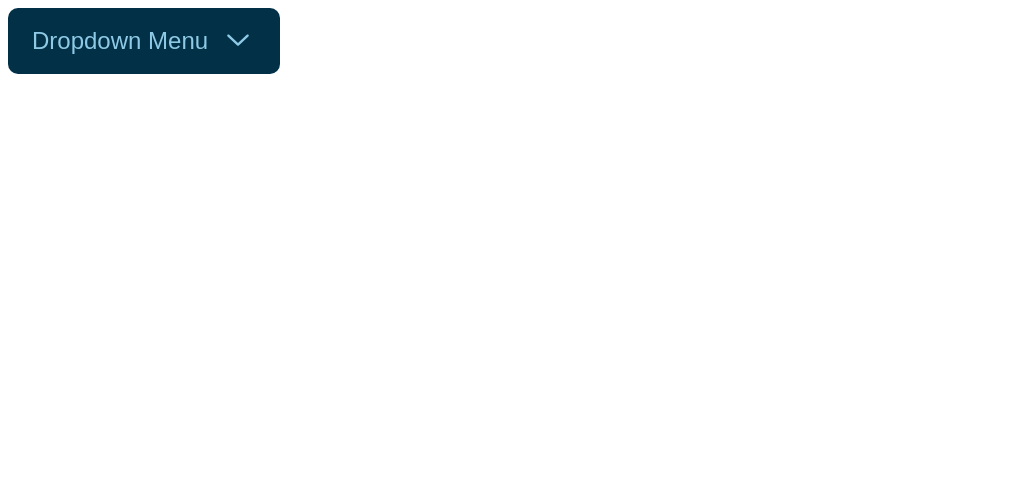
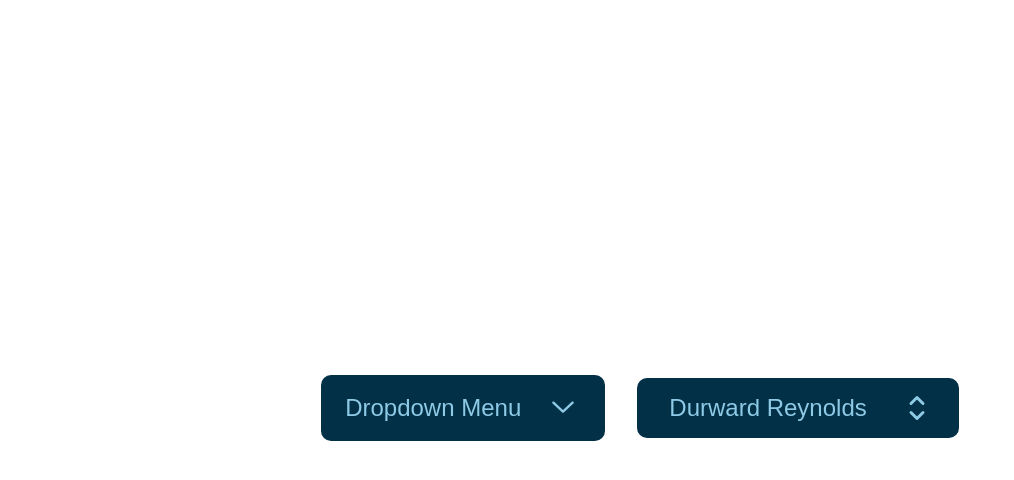
Before and after one commit to dangersflow/ComponentLibrary, a React (Create React App) app: page / in a window 1280 px wide. Shown: the top 480 px of the page, without its empty margins (0-1014 px from the left). Built offline with nearby package versions, Linux system fonts and the light colour scheme.

Commit message:
finished early version of select component

```diff
--- a/src/App.tsx
+++ b/src/App.tsx
@@ -4,9 +4,20 @@ import PopoverItem from "./components/PopoverItem";
 import { BiLogIn } from "react-icons/bi";
 import { GiArchiveRegister } from "react-icons/gi";
 import { AiFillDelete } from "react-icons/ai";
+import MyListbox from "./components/Listbox";
 
 export default function App() {
   return (
+    <div
+      style={{
+        display: "flex",
+        flexDirection: "row",
+        justifyContent: "center",
+        alignItems: "center",
+        height: "100vh",
+        gap: "2em",
+      }}
+    >
       <Popover buttonLabel={"Dropdown Menu"} iconOrientation={"right"}>
         <PopoverItem
           icon={<BiLogIn size={30} />}
@@ -24,5 +35,7 @@ export default function App() {
           subtitle={"Delete your account"}
         />
       </Popover>
+      <MyListbox />
+    </div>
   );
 }
--- a/src/components/Listbox.tsx
+++ b/src/components/Listbox.tsx
@@ -1,31 +1,227 @@
 import { useState } from "react";
 import { Listbox } from "@headlessui/react";
+import styled from "styled-components";
+import { TbSelector } from "react-icons/tb";
+import { motion, AnimatePresence, animate } from "framer-motion";
+import { AiFillCheckCircle } from "react-icons/ai";
+import { HiOutlineCheck } from "react-icons/hi";
 
 const people = [
   { id: 1, name: "Durward Reynolds", unavailable: false },
   { id: 2, name: "Kenton Towne", unavailable: false },
   { id: 3, name: "Therese Wunsch", unavailable: false },
-  { id: 4, name: "Benedict Kessler", unavailable: true },
+  { id: 4, name: "Benedict Kessler", unavailable: false },
   { id: 5, name: "Katelyn Rohan", unavailable: false },
+  { id: 6, name: "Leopoldo_Corkery", unavailable: false },
+  { id: 7, name: "Elwyn.Skiles", unavailable: false },
+  { id: 8, name: "Maxime_Nienow", unavailable: false },
+  { id: 9, name: "Delphine", unavailable: false },
 ];
 
-function MyListbox() {
+const ListboxButton = styled(motion.button)`
+  display: inline-flex;
+  width: auto;
+  font-size: 1.5em;
+  color: #8ecae6;
+  gap: 1em;
+  padding: 0.5em 1em 0.5em 1em;
+  justify-content: center;
+  align-items: center;
+  border-radius: 10px;
+  border: none;
+  background-color: #023047;
+  position: relative;
+  overflow: hidden;
+`;
+
+const ListboxOptions = styled(motion.div)`
+  display: flex;
+  flex-direction: column;
+  border-radius: 10px;
+  margin-top: 0.5em;
+  background-color: #023047;
+  color: #8ecae6;
+  min-width: 350px;
+  padding: 1em 2em 1em 1em;
+  position: absolute;
+  top: 4em;
+  left: 0;
+  max-height: 300px;
+  overflow-y: auto;
+`;
+
+const ListboxOption = styled(motion.div)`
+  display: flex;
+  border-radius: 10px;
+  margin: 0.5em;
+  padding: 1em 0em 1em 1em;
+  font-size: 1.2em;
+  align-items: center;
+  cursor: pointer;
+
+  &:hover {
+    background-color: #8ecae638;
+  }
+`;
+
+const ListboxWrapper = styled(motion.div)`
+  display: flex;
+  flex-direction: column;
+  position: relative;
+`;
+
+export default function MyListbox() {
   const [selectedPerson, setSelectedPerson] = useState(people[0]);
+  const [prevSelectedPerson, setPrevSelectedPerson] = useState(people[0]);
 
   return (
-    <Listbox value={selectedPerson} onChange={setSelectedPerson}>
-      <Listbox.Button>{selectedPerson.name}</Listbox.Button>
-      <Listbox.Options>
+    <Listbox
+      value={selectedPerson}
+      onChange={(person) => {
+        setPrevSelectedPerson(selectedPerson);
+        setSelectedPerson(person);
+      }}
+    >
+      {({ open }) => (
+        <ListboxWrapper>
+          <Listbox.Button
+            as={ListboxButton}
+            whileTap={{
+              scale: 0.98,
+              transition: { duration: 0.1, type: "spring" },
+            }}
+          >
+            <AnimatePresence mode="wait">
+              <motion.div
+                key={selectedPerson.name}
+                style={{
+                  whiteSpace: "nowrap",
+                }}
+                initial={{
+                  y: 100,
+                  width: `${prevSelectedPerson.name.length}ch`,
+                }}
+                animate={{
+                  y: 0,
+                  width: `${selectedPerson.name.length}ch`,
+                }}
+                exit={{
+                  y: -100,
+                  width: `${selectedPerson.name.length}ch`,
+                  transition: { duration: 0.3, type: "spring" },
+                }}
+                transition={{
+                  duration: 0.3,
+                  type: "spring",
+                }}
+              >
+                {selectedPerson.name}
+              </motion.div>
+            </AnimatePresence>
+            <motion.div
+              style={{
+                display: "flex",
+                flexDirection: "column",
+                gap: "-1.5em",
+              }}
+              initial={{
+                rotateZ: 0,
+              }}
+              animate={{
+                rotateZ: open ? 180 : 0,
+              }}
+              transition={{
+                duration: 0.2,
+                type: "spring",
+              }}
+            >
+              <TbSelector size={"1.5em"} />
+            </motion.div>
+          </Listbox.Button>
+          <AnimatePresence mode="wait">
+            {open && (
+              <Listbox.Options
+                as={ListboxOptions}
+                static
+                key={"panel"}
+                initial={{
+                  y: -50,
+                  opacity: 0,
+                }}
+                animate={{
+                  y: 0,
+                  opacity: 1,
+                }}
+                exit={{
+                  opacity: 0,
+                  y: -50,
+                  transition: { duration: 0.5, type: "spring", bounce: 0.5 },
+                }}
+                transition={{
+                  duration: 0.5,
+                  type: "spring",
+                  bounce: 0.5,
+                }}
+              >
                 {people.map((person) => (
                   <Listbox.Option
                     key={person.id}
                     value={person}
                     disabled={person.unavailable}
+                    as={ListboxOption}
                   >
+                    {({ active, selected }) => (
+                      <>
+                        <AnimatePresence mode="wait">
+                          {active && !selected && (
+                            <motion.div
+                              key={selected.valueOf + "check"}
+                              initial={{ width: "auto" }}
+                              animate={{ width: "auto", paddingRight: "1em" }}
+                              exit={{
+                                width: "0px",
+                                paddingRight: "0px",
+                                transition: {
+                                  duration: 0.2,
+                                  type: "spring",
+                                },
+                              }}
+                              transition={{
+                                duration: 0.2,
+                                type: "spring",
+                              }}
+                              style={{
+                                display: "flex",
+                                justifyContent: "center",
+                                alignItems: "center",
+                              }}
+                            >
+                              <HiOutlineCheck size={"1em"} />
+                            </motion.div>
+                          )}
+                        </AnimatePresence>
+
+                        {selected && (
+                          <motion.div
+                            style={{
+                              paddingRight: "1em",
+                              display: "flex",
+                              justifyContent: "center",
+                            }}
+                          >
+                            <AiFillCheckCircle size={"1em"} />
+                          </motion.div>
+                        )}
                         {person.name}
+                      </>
+                    )}
                   </Listbox.Option>
                 ))}
               </Listbox.Options>
+            )}
+          </AnimatePresence>
+        </ListboxWrapper>
+      )}
     </Listbox>
   );
 }
--- a/src/components/Popover.tsx
+++ b/src/components/Popover.tsx
@@ -17,7 +17,7 @@ const PopoverButton = styled(motion.button)`
   width: auto;
   font-size: 1.5em;
   color: #8ecae6;
-  gap: 0.5em;
+  gap: 1em;
   padding: 0.5em 1em 0.5em 1em;
   justify-content: center;
   align-items: center;
@@ -85,7 +85,7 @@ export default function MyPopover({
               <RxChevronDown size={"1.5em"} />
             </motion.div>
           </Popover.Button>
-          <AnimatePresence exitBeforeEnter>
+          <AnimatePresence>
             {open && (
               <Popover.Panel
                 static
@@ -102,7 +102,7 @@ export default function MyPopover({
                 exit={{
                   opacity: 0,
                   y: -50,
-                  transition: { duration: 0.1 },
+                  transition: { duration: 0.5, type: "spring", bounce: 0.5 },
                 }}
                 transition={{
                   duration: 0.5,
```
Lines whose indentation alone changed are shown as unchanged.
